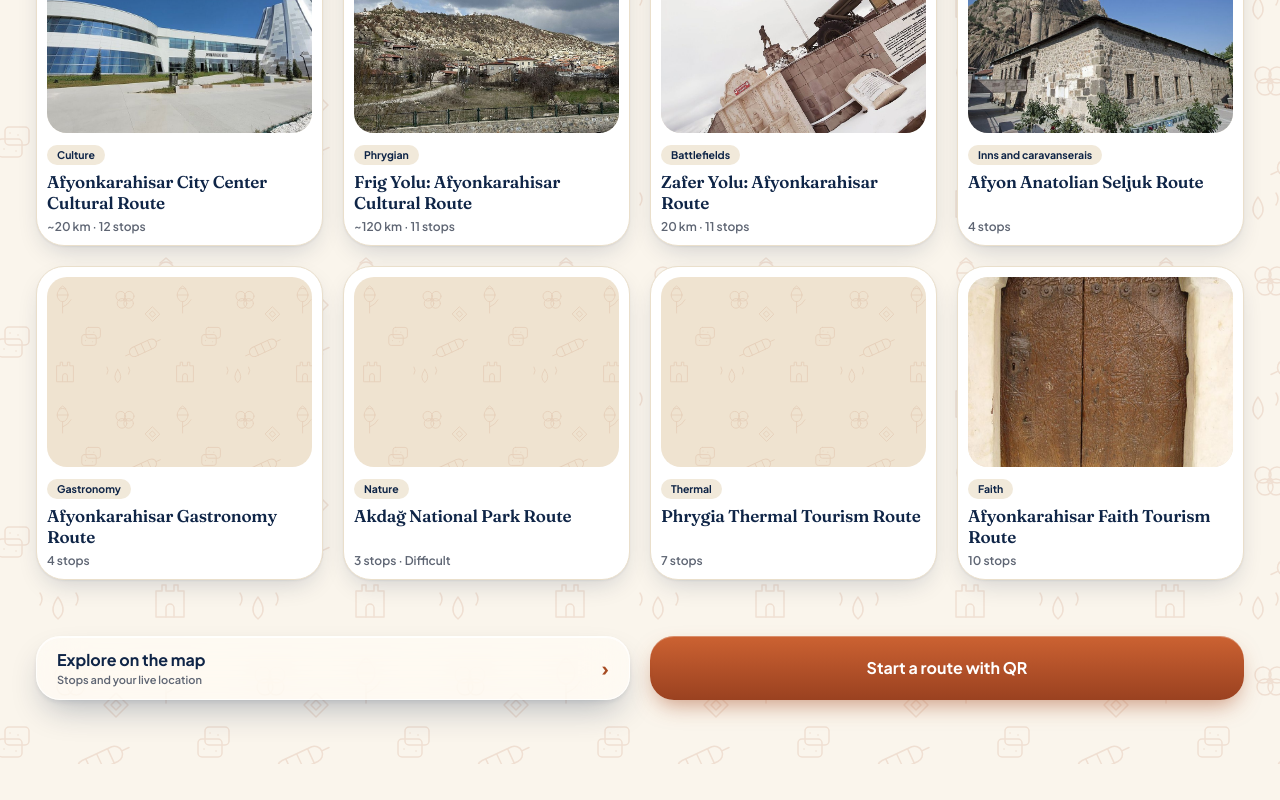
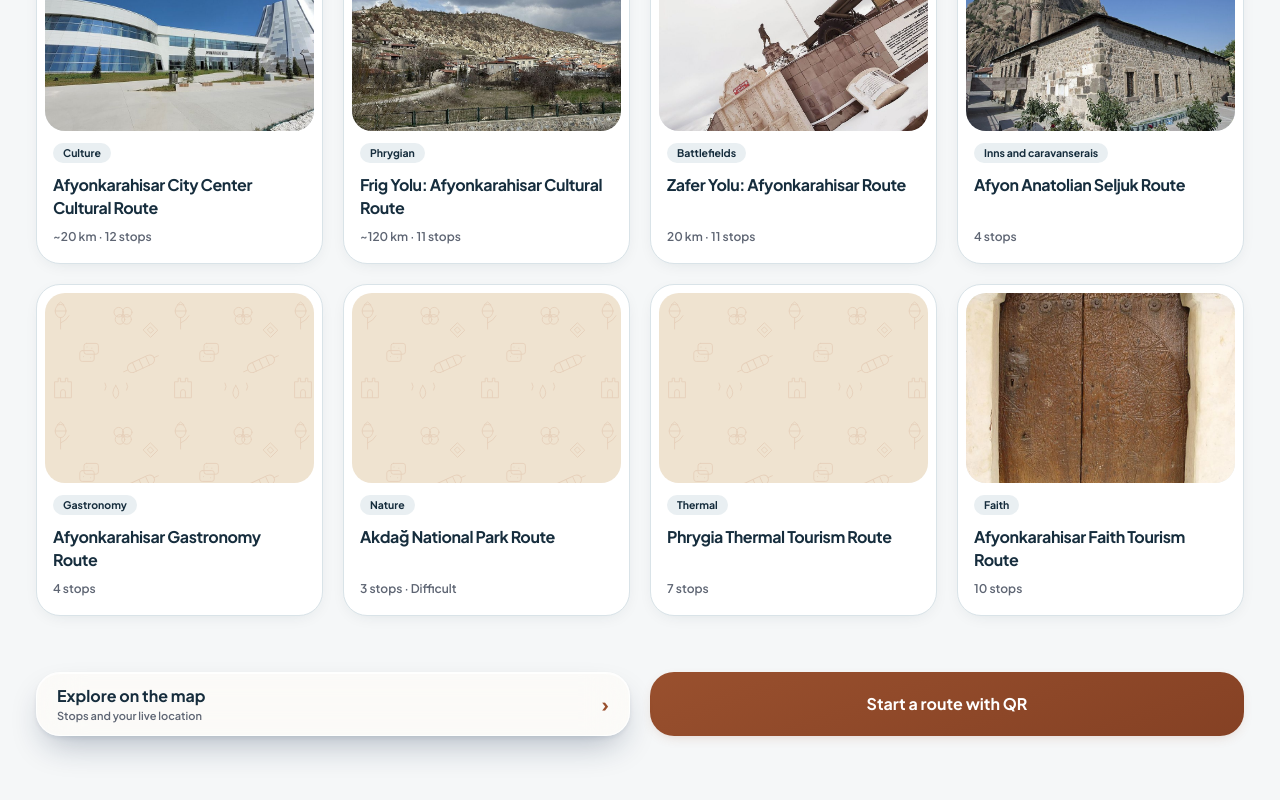
Before and after one commit to Smookhe4d/afyon-sehir-rotasi-, a Next.js app: page /en in a window 1280 px wide. Shown: the part 757-1557 px from the top of the page. Before the commit the page ends 1521 px from the top, so only its background shows below. Built offline with nearby package versions, Linux system fonts and the light colour scheme; no server answers; the database is empty.

Commit message:
G-008: mobil keşfet ve ortak tasarım yenilendi

```diff
--- a/app/[locale]/page.tsx
+++ b/app/[locale]/page.tsx
@@ -37,22 +37,21 @@ export default async function Kesfet({ params }: { params: Promise<{locale: Loca
   const local = routes.filter((r) => r.scope === "il-ici");
   return (
     <MotionProvider key={locale}>
-      <section className="relative z-10 px-5 pt-4 lg:mx-4 lg:mt-2 lg:min-h-[500px] lg:px-14 lg:pt-12">
+      <section className="discover-hero relative z-10 px-5 pt-4 lg:mx-4 lg:mt-2 lg:min-h-[500px] lg:px-14 lg:pt-12">
         <div data-enter="0" className="relative z-20 lg:max-w-[560px]"><SearchBox items={searchItems} /></div>
-        <div data-enter="1" className="relative z-20 mt-5 lg:mt-14">
+        <div data-enter="1" className="discover-heading relative z-20 mt-5 lg:mt-14">
           <p className="text-[10.5px] font-bold tracking-[2px] text-terra lg:text-xs lg:tracking-[4px]">{tx("afyonkarahSar_6ac24")}</p>
           <h1 className="mt-1 font-display text-[44px] font-semibold leading-none tracking-tight text-navy lg:mt-3 lg:text-[88px]">{tx("explore_62f64")}</h1>
           <p className="mt-2 max-w-[300px] text-sm text-ink-2 lg:mt-4 lg:max-w-[440px] lg:text-lg lg:leading-relaxed">{dx("homeIntro", {count: routes.length})}</p>
           <div className="mt-8 hidden gap-3 lg:flex"><Link href="/rotalar" className="terra-grad rounded-full px-7 py-3.5 font-bold text-white">{tx("exploreRoutes_dd231")}</Link><Link href="/harita" className="rounded-full border border-navy/15 bg-white/80 px-7 py-3.5 font-bold text-navy shadow-card backdrop-blur">{tx("openTheMap_40ddf")}</Link></div>
         </div>
         {/* eslint-disable-next-line @next/next/no-img-element */}
-        <img data-parallax="art" src="/art/bleed-780.webp" srcSet="/art/bleed-780.webp 780w, /art/bleed-1280.webp 1280w" sizes="(min-width: 1024px) 760px, 92vw" width={780} height={407} alt={tx("watercolorOfAfyonkarahisarKalesiAnd_d15f1")} fetchPriority="high" className="relative z-10 -mx-2 mt-1 w-[calc(100%+1rem)] max-w-none lg:pointer-events-none lg:absolute lg:-right-6 lg:top-4 lg:z-0 lg:m-0 lg:w-[62%]" />
+        <img data-parallax="art" src="/art/bleed-780.webp" srcSet="/art/bleed-780.webp 780w, /art/bleed-1280.webp 1280w" sizes="(min-width: 1024px) 760px, 92vw" width={780} height={407} alt={tx("watercolorOfAfyonkarahisarKalesiAnd_d15f1")} fetchPriority="high" className="discover-art relative z-10 -mx-2 mt-1 w-[calc(100%+1rem)] max-w-none lg:pointer-events-none lg:absolute lg:-right-6 lg:top-4 lg:z-0 lg:m-0 lg:w-[62%]" />
       </section>
-      <div data-enter="2" className="lg:grid lg:grid-cols-2 lg:items-start lg:gap-2 lg:px-4"><div className="lg:order-2"><Announcements /></div><WeatherCard /></div>
-      <h2 data-enter="3" className="mx-5 mt-8 font-display text-xl font-semibold lg:mx-9 lg:mt-14 lg:text-[32px]">{tx("afyonkarahisarRoutes_3f077")}</h2>
-      <div data-motion-list data-lenis-prevent className="mt-4 flex gap-3 overflow-x-auto px-5 pb-4 lg:grid lg:grid-cols-4 lg:gap-5 lg:overflow-visible lg:px-9">
+      <h2 data-enter="2" className="discover-title mx-5 mt-8 font-display text-xl font-semibold lg:mx-9 lg:mt-14 lg:text-[32px]">{tx("afyonkarahisarRoutes_3f077")}</h2>
+      <div data-motion-list data-lenis-prevent className="discover-routes mt-4 flex gap-3 overflow-x-auto px-5 pb-4 lg:grid lg:grid-cols-4 lg:gap-5 lg:overflow-visible lg:px-9">
         {local.map((r) => (
-          <Link key={r.slug} href={`/rotalar/${r.slug}`} className="flex w-[236px] shrink-0 flex-col lg:w-auto rounded-[28px] border border-line bg-white shadow-card p-2.5">
+          <Link key={r.slug} href={`/rotalar/${r.slug}`} className="route-feature flex w-[236px] shrink-0 flex-col lg:w-auto rounded-[28px] border border-line bg-white shadow-card p-2.5">
             <PhotoSlot id={routeCover[r.slug]} label={false} className="h-[150px] rounded-[20px] lg:h-[190px]" />
             <div className="mt-3 flex flex-1 flex-col gap-1.5"><CategoryChip r={r} />
               <p className="font-display text-[17px] font-semibold leading-tight">{r.title}</p>
@@ -60,7 +59,8 @@ export default async function Kesfet({ params }: { params: Promise<{locale: Loca
           </Link>
         ))}
       </div>
-      <div className="lg:mx-9 lg:mt-6 lg:mb-16 lg:grid lg:grid-cols-2 lg:gap-5 [&>a]:lg:mx-0">
+      <div data-reveal className="discover-conditions lg:grid lg:grid-cols-2 lg:items-start lg:gap-2 lg:px-4"><div className="lg:order-2"><Announcements /></div><WeatherCard /></div>
+      <div className="discover-actions lg:mx-9 lg:mt-6 lg:mb-16 lg:grid lg:grid-cols-2 lg:gap-5 [&>a]:lg:mx-0">
       <Link data-reveal href="/harita" className="glass mx-5 mt-4 flex h-16 items-center justify-between rounded-3xl px-5 font-bold text-navy"><span>{tx("exploreOnTheMap_e2d09")} <span className="block text-[11px] font-semibold text-mute">{tx("stopsAndYourLiveLocation_91489")}</span></span><span aria-hidden className="text-xl text-terra">›</span></Link>
       <Link data-reveal href="/qr" className="terra-grad mx-5 mt-4 flex h-16 items-center justify-center rounded-3xl font-bold text-white">{tx("startARouteWithQr_8ea80")}</Link>
       </div>
--- a/app/globals.css
+++ b/app/globals.css
@@ -1,27 +1,143 @@
 @import "tailwindcss";
 
 @theme {
-  --color-cream: #FAF5EC;
-  --color-sand: #F1E9DA;
-  --color-line: #EADFCB;
-  --color-navy: #0F2547;
+  --radius-panel: 24px;
+  --radius-control: 18px;
+  --spacing-page: 20px;
+  --color-surface: #FFFFFF;
+  --color-glass: #FFFFFFED;
+  --shadow-soft: 0 4px 18px -8px #162D3D26;
+  --shadow-navigation: 0 8px 32px -12px #162D3D40;
+  --color-cream: #F5F7F8;
+  --color-sand: #E9EFF2;
+  --color-line: #D9E3E8;
+  --color-navy: #162D3D;
   --color-navy-2: #17305F;
   --color-ink-2: #3E4B66;
   --color-mute: #5E6573;
-  --color-terra: #A64B22;
-  --color-terra-hi: #C25A2C;
-  --color-terra-lo: #9A4120;
+  --color-terra: #99502E;
+  --color-terra-hi: #AB603B;
+  --color-terra-lo: #854124;
   --font-display: var(--font-fraunces), Georgia, serif;
   --font-sans: var(--font-jakarta), system-ui, sans-serif;
-  --shadow-card: 0 1px 2px rgba(15, 37, 71, 0.06), 0 10px 26px -8px rgba(15, 37, 71, 0.2);
-  --shadow-lift: 0 2px 4px rgba(15, 37, 71, 0.08), 0 18px 36px -10px rgba(15, 37, 71, 0.28);
-  --shadow-btn: 0 1px 0 rgba(255, 255, 255, 0.28) inset, 0 10px 22px -6px rgba(166, 75, 34, 0.55);
+  --shadow-card: 0 4px 18px -8px #162D3D26;
+  --shadow-lift: 0 12px 28px -12px #162D3D40;
+  --shadow-btn: 0 4px 14px -6px #99502E50;
+}
+
+/* G-008: shared visual language. Geometry stays in the stylesheet. */
+:root { --ease-ui: cubic-bezier(.22,.8,.3,1); }
+:is(a, button, input, select, textarea):focus-visible {
+  outline: 3px solid var(--color-terra);
+  outline-offset: 4px;
+}
+.page-header {
+  background: linear-gradient(135deg, var(--color-sand), var(--color-cream));
+  padding-block: 32px 28px;
+  border-bottom: 1px solid var(--color-line);
+  margin-bottom: 20px;
+}
+.language-choice {
+  padding: 32px;
+  border-radius: var(--radius-panel);
+  background: var(--color-surface);
+  box-shadow: var(--shadow-navigation);
+}
+.language-choice::backdrop { backdrop-filter: blur(12px); }
+.language-choice h2 { line-height: 1.35; }
+.language-choice a { box-shadow: none; border-radius: var(--radius-control); }
+.language-choice a:hover { border-color: var(--color-terra); }
+.route-feature, .route-row {
+  border-color: var(--color-line);
+  box-shadow: var(--shadow-soft);
+  background: var(--color-surface);
+}
+.route-feature { padding: 8px 8px 18px; border-radius: var(--radius-panel); }
+.route-feature > div:last-child { padding-inline: 8px; gap: 10px; }
+.route-feature p.font-display, .route-row span.font-display {
+  font-family: var(--font-sans);
+  font-size: 16px;
+  font-weight: 700;
+  line-height: 1.45;
+  letter-spacing: -.025em;
+}
+.route-row { padding: 12px; align-items: center; border-radius: var(--radius-panel); }
+.route-row > div:last-child { gap: 8px; }
+.route-filter { min-height: 44px; }
+.weather-card {
+  background: var(--color-surface);
+  border-color: var(--color-line);
+  border-radius: var(--radius-panel);
+  box-shadow: var(--shadow-soft);
+  min-height: 228px;
+}
+.weather-placeholder { border-radius: var(--radius-panel); }
+.mobile-nav {
+  bottom: calc(12px + env(safe-area-inset-bottom, 0px));
+  left: 12px;
+  right: 12px;
+  height: 76px;
+  padding: 6px;
+  border: 1px solid var(--color-line);
+  border-radius: 26px;
+  background: var(--color-glass);
+  box-shadow: var(--shadow-navigation);
+}
+.mobile-nav-link { border-radius: var(--radius-control); min-width: 44px; gap: 5px; }
+.mobile-nav-icon { height: 32px; width: 42px; box-shadow: none; }
+.mobile-nav-link[aria-current="page"] { background: var(--color-sand); }
+.mobile-nav-link[aria-current="page"] .mobile-nav-icon {
+  color: var(--color-terra);
+  background: transparent;
+  box-shadow: none;
+}
+.onboarding { overflow-y: auto; }
+.onboarding-shell { min-height: min(680px, 100dvh); }
+.onboarding-art { min-height: 260px; }
+.onboarding-content {
+  position: relative;
+  padding-top: 32px;
+  padding-bottom: calc(24px + env(safe-area-inset-bottom, 0px));
+}
+.onboarding-art::after {
+  content: "";
+  position: absolute;
+  inset: 60% 0 0;
+  background: linear-gradient(transparent, var(--color-navy));
+  pointer-events: none;
+}
+.onboarding-art button { z-index: 1; }
+@media (max-width: 1023px) {
+  body { padding-bottom: calc(112px + env(safe-area-inset-bottom, 0px)); }
+  .discover-hero { padding-top: 20px; }
+  .discover-heading { margin-top: 24px; }
+  .discover-heading h1 { font-size: 56px; line-height: 1.08; letter-spacing: -.045em; }
+  .discover-heading > p:last-of-type { max-width: 320px; line-height: 1.65; }
+  .discover-art { margin-top: -8px; margin-bottom: -8px; }
+  .discover-title { margin-top: 12px; font-size: 24px; letter-spacing: -.025em; }
+  .discover-routes {
+    gap: 14px;
+    padding-top: 2px;
+    padding-bottom: 20px;
+    scroll-snap-type: x mandatory;
+    scroll-padding-inline: var(--spacing-page);
+    scrollbar-width: thin;
+    scrollbar-color: var(--color-line) transparent;
+  }
+  .route-feature { width: min(78vw, 300px); scroll-snap-align: start; }
+  .route-feature > div:first-child { height: 178px; border-radius: var(--radius-control); }
+  .discover-actions > a { border-radius: var(--radius-control); }
+  .discover-actions > a:first-child { background: var(--color-surface); box-shadow: var(--shadow-soft); border-color: var(--color-line); }
+}
+@media (hover: hover) and (prefers-reduced-motion: no-preference) {
+  .route-feature img, .route-row img { transition: transform .45s var(--ease-ui); }
+  .route-feature:hover img, .route-row:hover img { transform: scale(1.035); }
 }
 
 html { scroll-behavior: smooth; }
 body {
   background-color: var(--color-cream);
-  background-image: url("/art/pattern.svg");
+  background-image: none;
   background-size: 200px 200px;
   background-attachment: fixed;
   color: var(--color-navy);
@@ -76,7 +192,7 @@ html[data-motion="on"] [data-motion-page] :is([data-reveal], [data-motion-list]
   backdrop-filter: blur(14px) saturate(1.5);
   border: 1px solid rgba(255, 255, 255, 0.24);
 }
-@utility terra-grad { background: linear-gradient(180deg, #CC6232, #9A4120); box-shadow: var(--shadow-btn); }
+@utility terra-grad { background: linear-gradient(160deg, var(--color-terra), var(--color-terra-lo)); box-shadow: var(--shadow-btn); }
 @utility photo-ph {
   background-color: #EFE3D0;
   background-image: url("/art/pattern.svg");
--- a/components/GlassTab.tsx
+++ b/components/GlassTab.tsx
@@ -10,13 +10,13 @@ export default function GlassTab() {
   if (path.startsWith("/giris")) return null;
   const isActive = (href: string) => (href === "/" ? path === "/" : path.startsWith(href));
   return (
-    <nav aria-label={tNav("tabs")} className="glass fixed inset-x-3.5 lg:hidden bottom-6 z-50 mx-auto flex h-[70px] max-w-[520px] items-center justify-between rounded-[35px] px-1.5">
+    <nav aria-label={tNav("tabs")} className="mobile-nav glass fixed inset-x-3.5 lg:hidden bottom-6 z-50 mx-auto flex h-[70px] max-w-[520px] items-center justify-between rounded-[35px] px-1.5">
       {tabs.map((t) => {
         const on = isActive(t.href);
         return (
           <Link key={t.id} href={t.href} aria-current={on ? "page" : undefined}
-            className={`flex min-h-[58px] flex-1 flex-col items-center justify-center gap-[3px] ${on ? "text-navy" : "text-ink-2"}`}>
-            <span className={`flex h-[30px] w-[46px] items-center justify-center rounded-full ${on ? "terra-grad text-white shadow-[0_4px_12px_rgba(166,75,34,.4)]" : ""}`}>
+            className={`mobile-nav-link flex min-h-[58px] flex-1 flex-col items-center justify-center gap-[3px] ${on ? "text-navy" : "text-ink-2"}`}>
+            <span className={`mobile-nav-icon flex h-[30px] w-[46px] items-center justify-center rounded-full ${on ? "terra-grad text-white shadow-[0_4px_12px_rgba(166,75,34,.4)]" : ""}`}>
               <svg width="21" height="21" viewBox="0 0 24 24" fill="none" stroke="currentColor" strokeWidth="2" strokeLinecap="round" strokeLinejoin="round" aria-hidden><path d={t.d} /></svg>
             </span>
             <span className={`whitespace-nowrap text-[10px] leading-none ${on ? "font-bold" : "font-semibold"}`}>{tNav(t.label)}</span>
--- a/components/LanguageChoice.tsx
+++ b/components/LanguageChoice.tsx
@@ -38,7 +38,7 @@ function Choice() {
     window.dispatchEvent(new Event("afyon-language-chosen"));
   }
   return <dialog ref={dialog} data-lenis-prevent aria-labelledby="language-choice-title" onCancel={event => event.preventDefault()}
-    className="fixed inset-0 m-auto w-[calc(100%_-_2rem)] max-w-md rounded-3xl border border-line bg-cream p-6 text-navy shadow-lift backdrop:bg-navy/60">
+    className="language-choice fixed inset-0 m-auto w-[calc(100%_-_2rem)] max-w-md rounded-3xl border border-line bg-cream p-6 text-navy shadow-lift backdrop:bg-navy/60">
     <h2 id="language-choice-title" className="font-display text-2xl font-semibold"><span lang="tr">{t("titleTr")}</span><br /><span lang="en">{t("titleEn")}</span></h2>
     <p className="mt-3 text-sm text-ink-2"><span lang="tr">{t("descriptionTr")}</span><br /><span lang="en">{t("descriptionEn")}</span></p>
     <div className="mt-6 grid gap-3">
--- a/components/PageHeader.tsx
+++ b/components/PageHeader.tsx
@@ -2,7 +2,7 @@ import {getTranslations} from "next-intl/server";
 export default async function PageHeader({ eyebrow, title }: { eyebrow: string; title: string }) {
   const t = await getTranslations("common");
   return (
-    <header aria-label={t("header")} className="bg-gradient-to-b from-[#F6DCC3] to-cream px-5 pb-6 pt-8">
+    <header aria-label={t("header")} className="page-header bg-gradient-to-b from-[#F6DCC3] to-cream px-5 pb-6 pt-8">
       <p className="text-[10.5px] font-bold tracking-[2px] text-terra">{eyebrow}</p>
       <h1 className="mt-1.5 font-display text-[40px] font-semibold leading-none tracking-tight">{title}</h1>
     </header>
--- a/components/RouteBrowser.tsx
+++ b/components/RouteBrowser.tsx
@@ -36,7 +36,7 @@ export default function RouteBrowser() {
         <input type="search" value={q} onChange={(e) => setQ(e.target.value)} placeholder={tx("searchRoutesOrPlacesE_9bc2d")} aria-label={tx("searchRoutes_51ab6")} className="h-12 w-full rounded-full border border-line bg-white shadow-card px-5 text-[15px] outline-none focus:border-terra" />
         <div className="-mx-5 mt-3 flex gap-2 overflow-x-auto px-5 pb-1" role="group" aria-label={tx("category_b7964")}>
           {([["", tx("all_8daf7")], ...cats.map((c) => [c, categoryLabels[c]])] as [RouteCategory | "", string][]).map(([v, l]) => (
-            <button key={v || "all"} type="button" aria-pressed={cat === v} onClick={() => setCat(v)} className={`h-10 shrink-0 rounded-full border px-4 text-[13px] font-semibold ${cat === v ? "border-navy bg-navy text-white" : "border-line bg-white"}`}>{l}</button>
+            <button key={v || "all"} type="button" aria-pressed={cat === v} onClick={() => setCat(v)} className={`route-filter h-11 shrink-0 rounded-full border px-4 text-[13px] font-semibold ${cat === v ? "border-navy bg-navy text-white" : "border-line bg-white"}`}>{l}</button>
           ))}
         </div>
       </div>
@@ -47,7 +47,7 @@ export default function RouteBrowser() {
           <ul className="stagger flex flex-col gap-2.5 px-5 lg:grid lg:grid-cols-3 lg:gap-4">
             {items.map((r) => (
               <li key={r.slug}>
-                <Link href={`/rotalar/${r.slug}`} className="flex gap-3 rounded-3xl border border-line bg-white shadow-card p-2.5">
+                <Link href={`/rotalar/${r.slug}`} className="route-row flex gap-3 rounded-3xl border border-line bg-white shadow-card p-2.5">
                   <PhotoSlot id={routeCover[r.slug]} label={false} className="h-[88px] w-[88px] shrink-0 rounded-2xl" />
                   <div className="flex min-w-0 flex-col gap-1"><CategoryChip r={r} /><span className="font-display text-[16px] font-semibold leading-tight">{r.title}</span><span className="mt-auto text-xs font-semibold text-mute">{routeMetaLine(r, locale)}</span></div>
                 </Link>
--- a/components/WeatherCard.tsx
+++ b/components/WeatherCard.tsx
@@ -85,7 +85,7 @@ export default function WeatherCard() {
   }, [load, locate]);
 
   if (err && !w) return null;
-  if (!w) return <div className="skeleton mx-5 mt-5 h-[132px] rounded-[28px]" aria-label={tx("loadingWeather_14d2b")} />;
+  if (!w) return <div className="weather-placeholder skeleton mx-5 mt-5 h-[228px] rounded-[28px]" aria-label={tx("loadingWeather_14d2b")} />;
   const i = info(w.code, tx);
   const nearby = pos ? placeListFull.filter((p) => p.coords).map((p) => ({ p, d: haversineM(pos, p.coords!) })).sort((a, b) => a.d - b.d).slice(0, 3) : [];
   const tip = i.kind === "rain" || i.kind === "storm" || i.kind === "snow" ? { t: tx("rainOrSnowIsExpected_e82b5"), href: "/rotalar/merkez-kultur-rotasi", l: tx("cityCenterCulturalRoute_2d17f") }
@@ -94,7 +94,7 @@ export default function WeatherCard() {
     : { t: tx("aGoodDayToExplore_5bbf5"), href: "/rotalar", l: tx("viewRoutes_8159c") };
 
   return (
-    <section aria-label={tx("weather_0314d")} className="mx-5 mt-5 overflow-hidden rounded-[28px] border border-white/70 bg-gradient-to-br from-[#FFF8EC] to-[#F6E4CC] p-4 shadow-card">
+    <section aria-label={tx("weather_0314d")} className="weather-card mx-5 mt-5 overflow-hidden rounded-[28px] border border-white/70 bg-gradient-to-br from-[#FFF8EC] to-[#F6E4CC] p-4 shadow-card">
       <div className="flex items-center gap-3">
         <Icon kind={i.kind} day={w.day} size={54} />
         <div className="min-w-0 flex-1">
@@ -102,7 +102,7 @@ export default function WeatherCard() {
           <p className="font-display text-[34px] font-semibold leading-none">{num(w.temp)}°<span className="ml-2 text-[14px] font-medium text-ink-2">{i.label}</span></p>
           <p className="mt-1 text-[11px] font-medium text-ink-2">{dx("weatherDetail", {feels: num(w.feels), wind: num(w.wind), rain: num(w.rain), low: num(w.lo), high: num(w.hi)})}</p>
         </div>
-        {!pos && <button type="button" onClick={locate} disabled={geoBusy} className="shrink-0 rounded-full border border-line bg-white px-3 py-2 text-[11px] font-bold text-navy shadow-card disabled:opacity-60">{geoBusy ? tx("locating_0c2ca") : tx("myLocation_f0edd")}</button>}
+        {!pos && <button type="button" onClick={locate} disabled={geoBusy} className="min-h-11 shrink-0 rounded-full border border-line bg-white px-3 py-2 text-[11px] font-bold text-navy shadow-card disabled:opacity-60">{geoBusy ? tx("locating_0c2ca") : tx("myLocation_f0edd")}</button>}
       </div>
       <div className="mt-3 grid grid-cols-3 gap-2">
         {w.days.map((d) => (<div key={d.d} className="flex items-center gap-1.5 rounded-2xl bg-white/70 px-2.5 py-2"><Icon kind={info(d.code, tx).kind} size={26} /><span className="text-[11px] font-semibold leading-tight">{d.d}<span className="block font-bold">{num(d.hi)}° <span className="font-medium text-mute">{num(d.lo)}°</span></span></span></div>))}
```
Also changed, not shown: components/Onboarding.tsx (+5 -5 lines), 16 other files (tests, documents, lock files or other folders).
